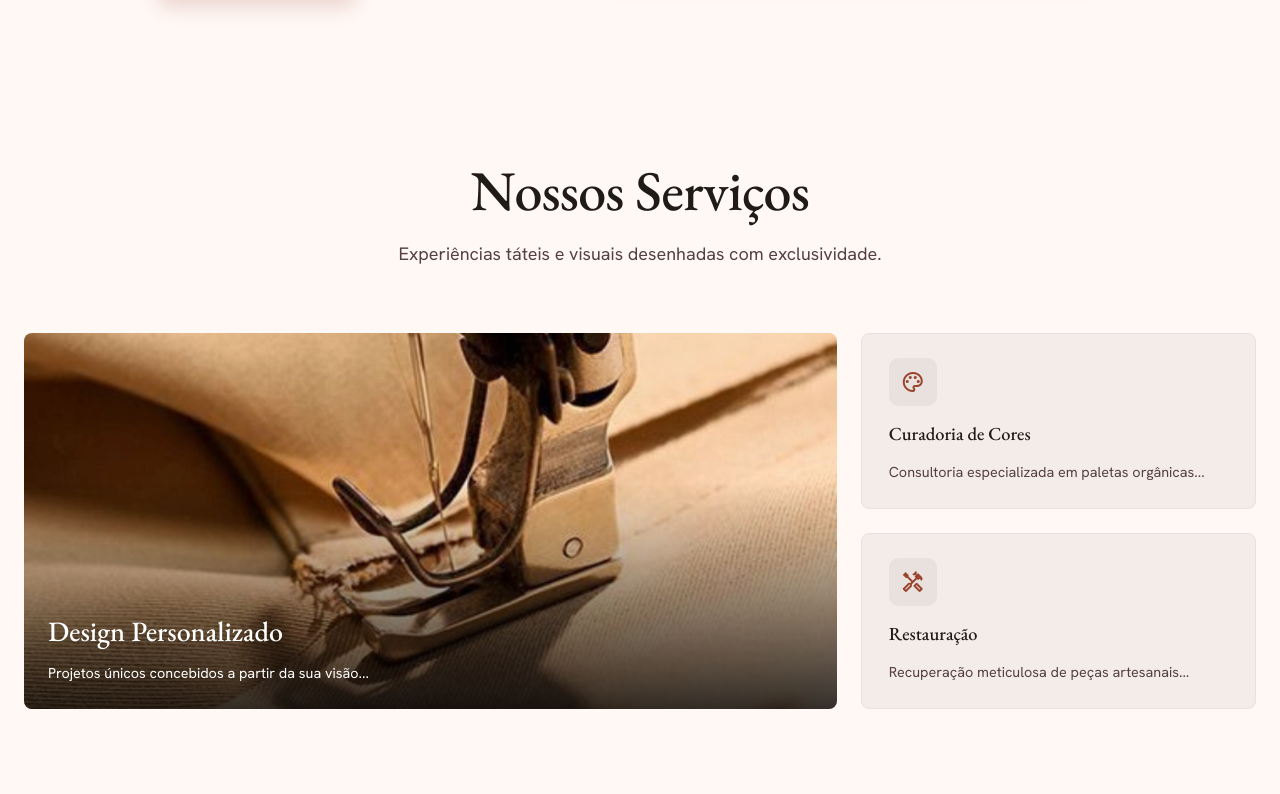
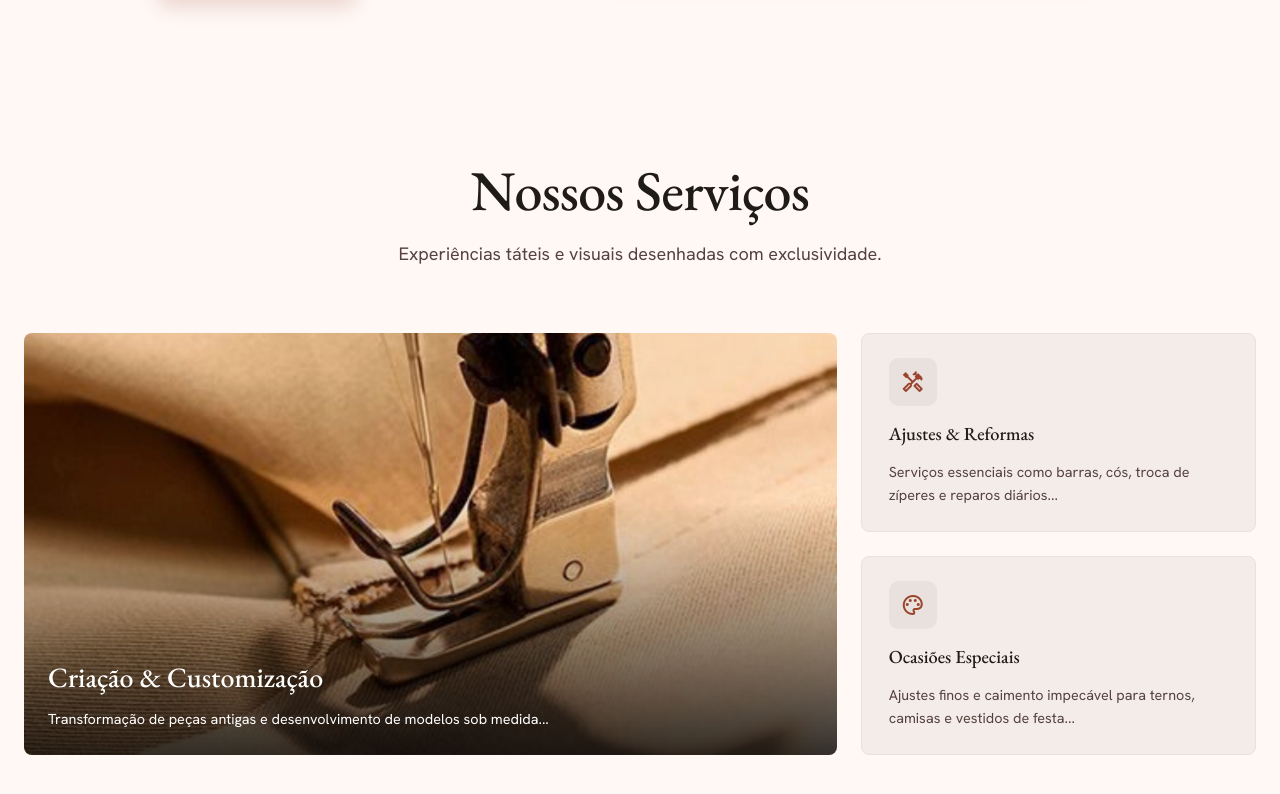
Before and after one commit to jampdroRomano/AtelierWeb, a website built with Vite: page index.html in a window 1280 px wide. Shown: the part 552-1346 px from the top of the page. Built offline with nearby package versions, Linux system fonts and the light colour scheme.

Commit message:
fix: altera conteudo dos cards

```diff
--- a/index.html
+++ b/index.html
@@ -116,25 +116,25 @@
           </div>
 
           <div class="servicos-card__content">
-            <h3 class="servicos-card__title">Design Personalizado</h3>
-            <p class="servicos-card__text">Projetos únicos concebidos a partir da sua visão...</p>
+            <h3 class="servicos-card__title">Criação & Customização</h3>
+            <p class="servicos-card__text">Transformação de peças antigas e desenvolvimento de modelos sob medida...</p>
           </div>
+        </div>
+
+        <div class="servicos-card">
+          <div class="servicos-card__icon">
+            <span class="material-symbols-outlined">handyman</span>
+          </div>
+          <h3 class="servicos-card__title">Ajustes & Reformas</h3>
+          <p class="servicos-card__text">Serviços essenciais como barras, cós, troca de zíperes e reparos diários...</p>
         </div>
 
         <div class="servicos-card">
           <div class="servicos-card__icon">
             <span class="material-symbols-outlined">palette</span>
           </div>
-          <h3 class="servicos-card__title">Curadoria de Cores</h3>
-          <p class="servicos-card__text">Consultoria especializada em paletas orgânicas...</p>
-        </div>
-
-        <div class="servicos-card">
-          <div class="servicos-card__icon">
-            <span class="material-symbols-outlined">handyman</span>
-          </div>
-          <h3 class="servicos-card__title">Restauração</h3>
-          <p class="servicos-card__text">Recuperação meticulosa de peças artesanais...</p>
+          <h3 class="servicos-card__title">Ocasiões Especiais</h3>
+          <p class="servicos-card__text">Ajustes finos e caimento impecável para ternos, camisas e vestidos de festa...</p>
         </div>
 
       </div>
```
